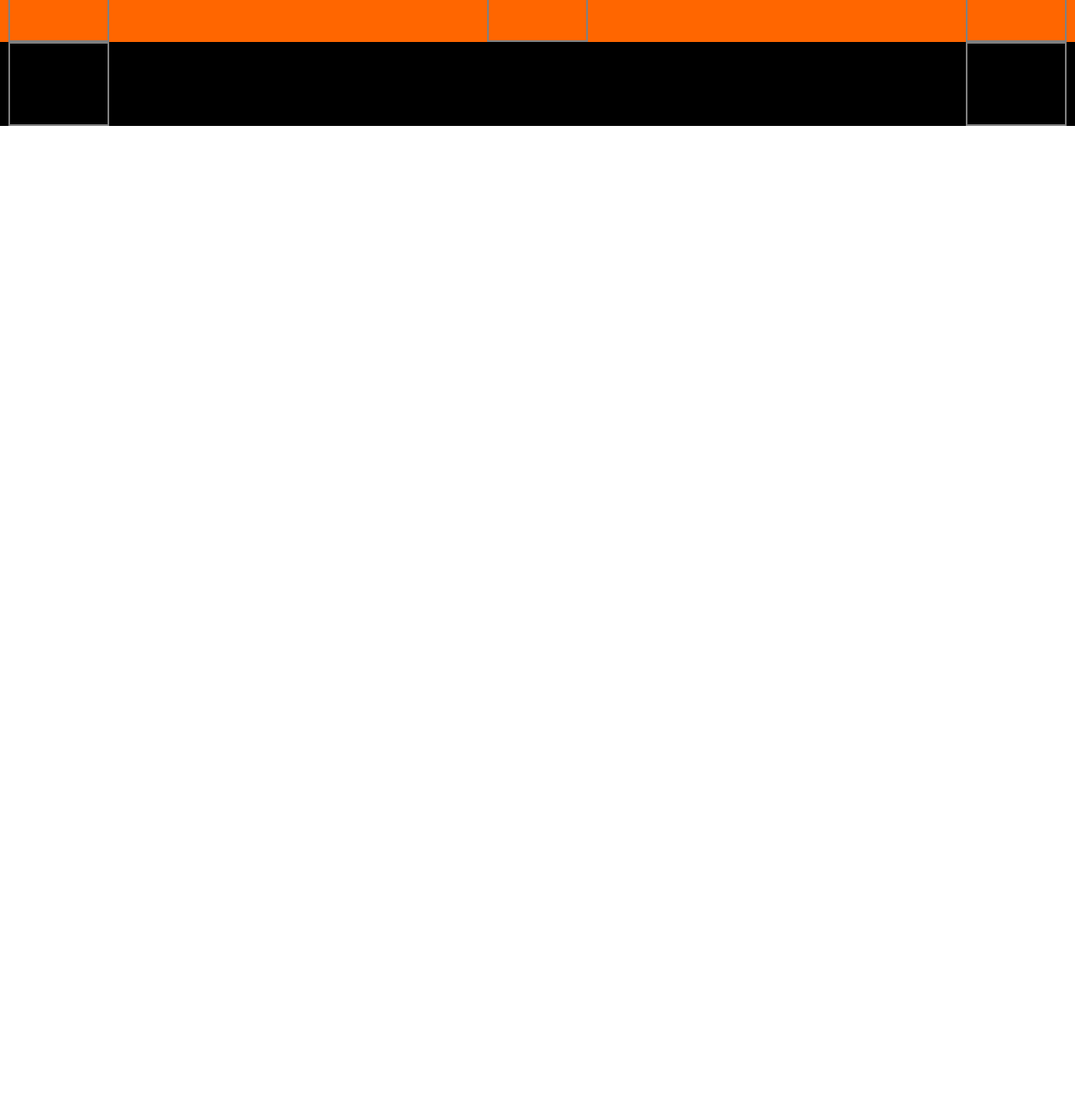
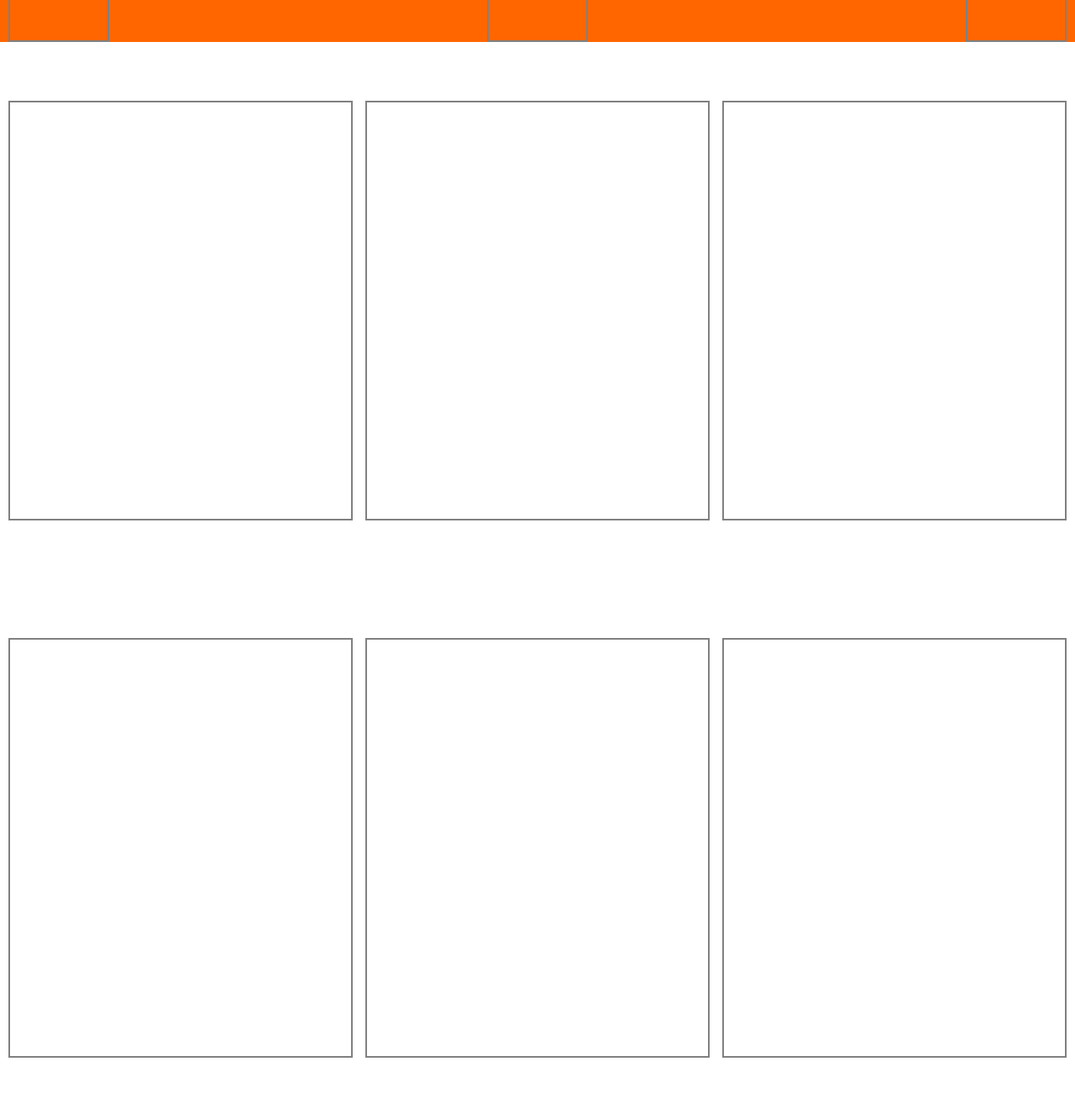
Before and after one commit to FrancescoMain/html-css-boolando, a plain HTML site: page index.html in a window 1280 px wide. Shown: the part 20-1353 px from the top of the page at 84% size. Before the commit the page ends 800 px from the top, so only its background shows below. Drawn offline with Linux system fonts and the light colour scheme.

Commit message:
Struttura Main

```diff
--- a/index.html
+++ b/index.html
@@ -21,7 +21,21 @@
 
     <!-- corpo principale -->
     <main>
+        <div class="flex bigcontainer">
+            <div class="flex page">
+                <div class="img"></div>
+                <div class="img"></div>
+                <div class="img"></div>
+            </div>
+        </div>
 
+        <div class="flex bigcontainer">
+            <div class="flex page">
+                <div class="img"></div>
+                <div class="img"></div>
+                <div class="img"></div>
+            </div>
+        </div>
     </main>
 
 
--- a/style.css
+++ b/style.css
@@ -45,15 +45,37 @@ div.top.bigcontainer {
     height: 100%;
 }
 
-div.page.flex {
+div div.page.flex {
     /* debug */
     min-height: 70px;
 }
+
+
+
+/* regole main */
+
+main {
+    margin: 70px;
+}
+
+.img {
+    /* DEBUG */
+    height: 500px;
+    min-width: 410px;
+    border: 2px gray solid;
+    margin: 70px 0;
+
+}
+
+
+
+
+
+
 
 /* regole foot */
 .bot {
     background-color: black;
     /* debug */
     min-height: 100px;
-    margin-top: 70px;
 }
```
